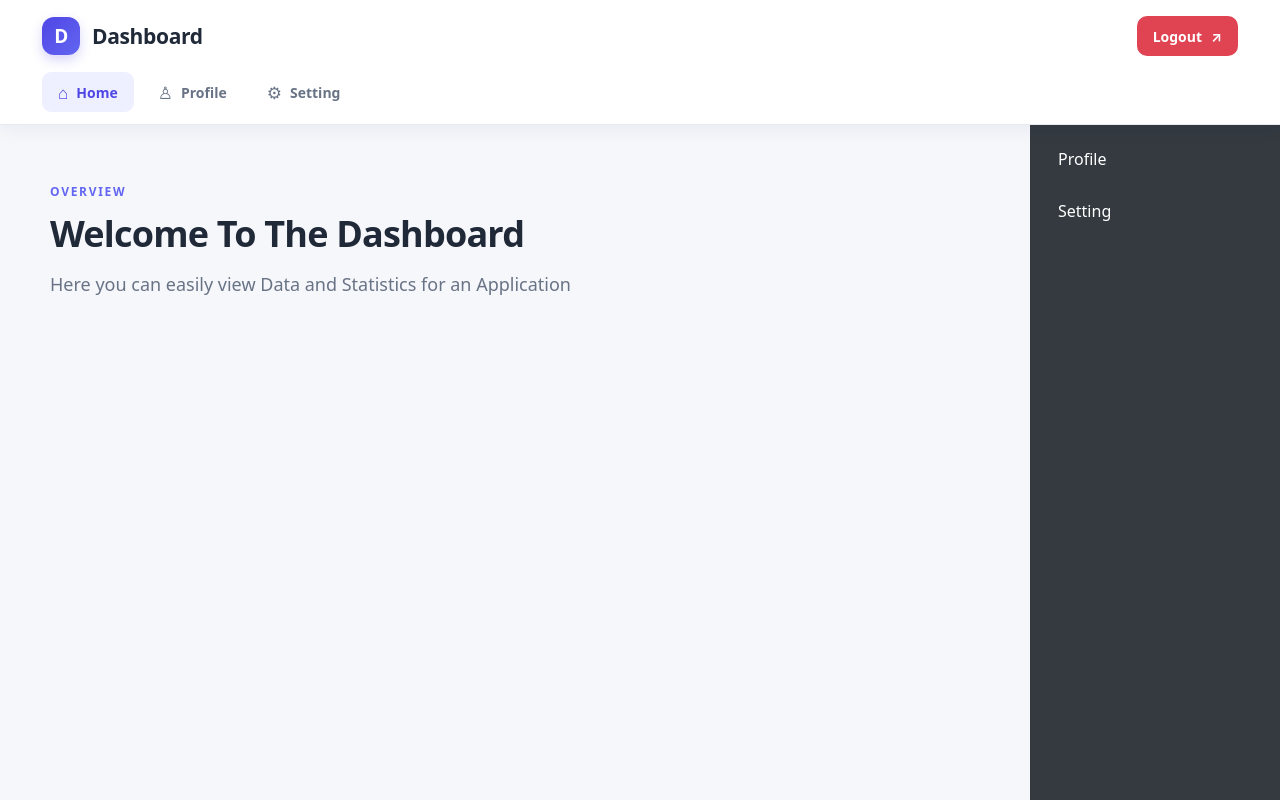
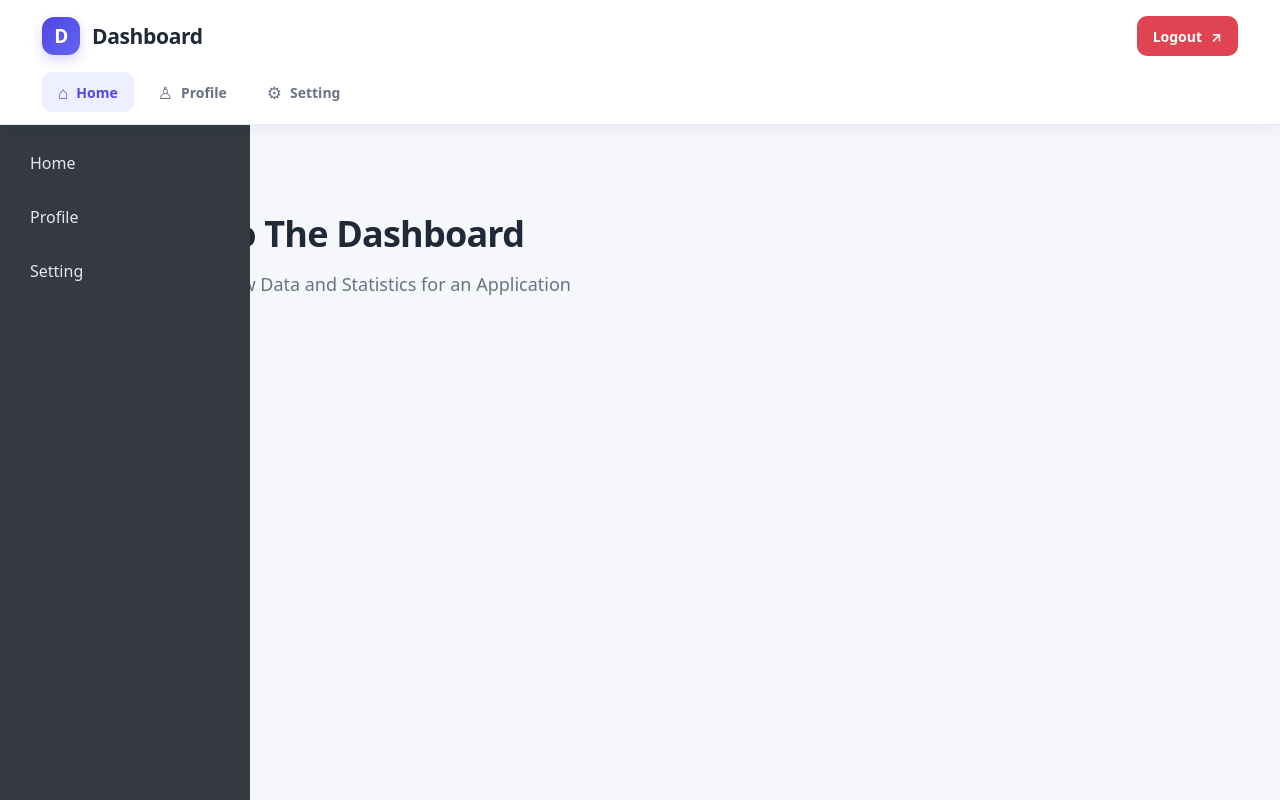
Before and after one commit to a60ukarim/my-react-app, a React (Vite) app: page /dashboard in a window 1280 px wide. Built offline with nearby package versions, Linux system fonts and the light colour scheme.

Commit message:
fix sidebar

```diff
--- a/src/components/sidebar.css
+++ b/src/components/sidebar.css
@@ -2,13 +2,14 @@
     width: 250px;
     background-color: #343a40;
     color: #fff;
-    height: calc(100vh - 64px);
-    height: calc(100svh - 64px);
+    height: calc(100vh - 120px);
     position: fixed;
-    top: 64px;
+    top: 120px;
     right: 0;
+    left: 0;
     padding: 20px 14px;
     box-sizing: border-box;
+    z-index: 99;
     overflow-y: auto;
 }
 .sidebar-menu {
@@ -17,18 +18,22 @@
     margin: 0 !important;
     display: flex;
     flex-direction: column;
-    gap: 6px;
+    gap: 8px;
 }
 .sidebar-item {
     list-style: none !important;
-    padding: 12px 14px;
+    padding: 12px 16px;
+    color: #e2e8f0;
     border: 0;
     cursor: pointer;
     border-radius: 7px;
     transition: background-color .2s;
     white-space: nowrap;
 }
-.sidebar-item:hover { background-color: #46505a; }
+.sidebar-item:hover {
+    background-color: #46505a;
+}
+
 @media (max-width: 768px) {
     .sidebar {
         position: relative;
```
